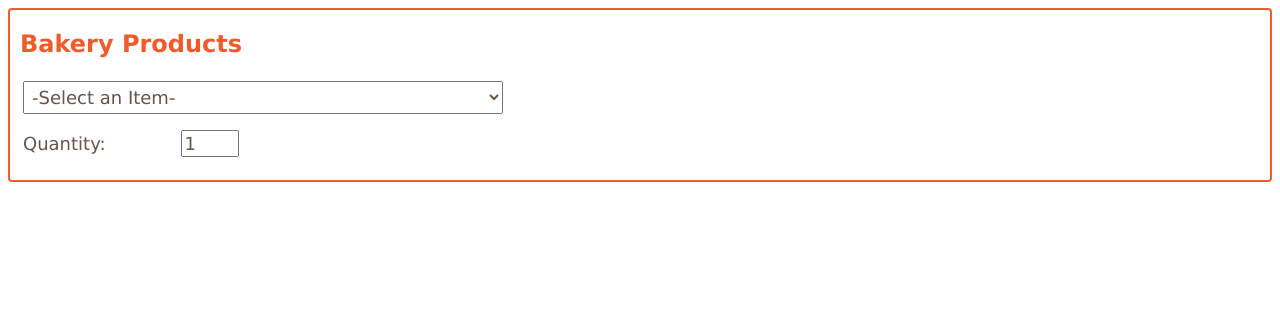
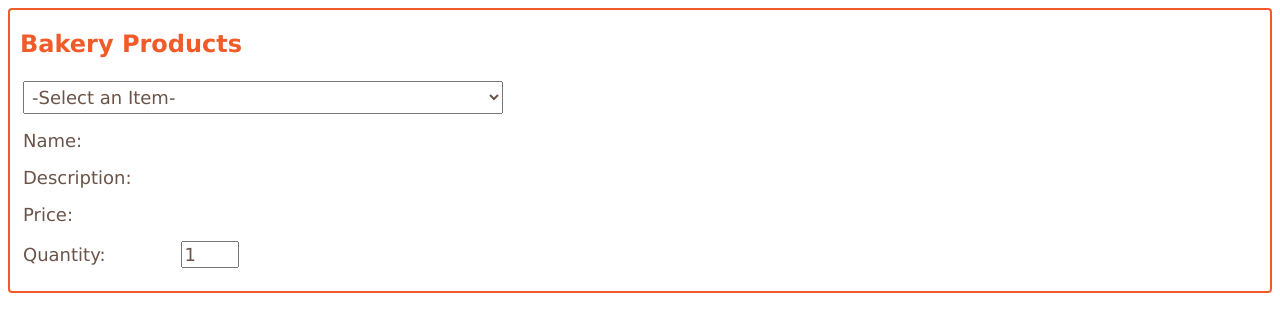
Before and after one commit to dilankavishka/angular-signals, an Angular app: page / in a window 1280 px wide. Shown: the top 332 px of the page. Built offline with nearby package versions, Linux system fonts and the light colour scheme.

Commit message:
Object as signals

```diff
--- a/src/app/products/product-selection/product-selection.component.html
+++ b/src/app/products/product-selection/product-selection.component.html
@@ -4,13 +4,26 @@
   <div class="grid">
     <div class="row">
       <div class="cellFull">
-        <select>
-          <option value="undifined" selected>-Select an Item-</option>
+        <select [(ngModel)]="selectedProduct">
+          <option value="undefined" selected>-Select an Item-</option>
           @for (product of products(); track product.id) {
           <option [ngValue]="product">{{ product.name }}</option>
           }
         </select>
       </div>
+    </div>
+
+    <div class="row">
+      <div class="cellLeft">Name:</div>
+      <div class="cellRight">{{ selectedProduct()?.name }}</div>
+    </div>
+    <div class="row">
+      <div class="cellLeft">Description:</div>
+      <div class="cellRight">{{ selectedProduct()?.description }}</div>
+    </div>
+    <div class="row">
+      <div class="cellLeft">Price:</div>
+      <div class="cellRight">{{ selectedProduct()?.price }}</div>
     </div>
 
     <div class="row">
--- a/src/app/products/product-selection/product-selection.component.ts
+++ b/src/app/products/product-selection/product-selection.component.ts
@@ -1,6 +1,7 @@
 import { Component, signal } from '@angular/core';
 import { FormsModule } from '@angular/forms';
 import { ProductData } from '../product-data';
+import { Products } from '../product';
 
 @Component({
   selector: 'app-product-selection',
@@ -11,6 +12,8 @@ import { ProductData } from '../product-data';
 export class ProductSelectionComponent {
   pageTitle = 'Bakery Products';
 
+  selectedProduct = signal<Products | undefined>(undefined);
+
   quantity = signal(1);
 
   products = signal(ProductData.products);
```
